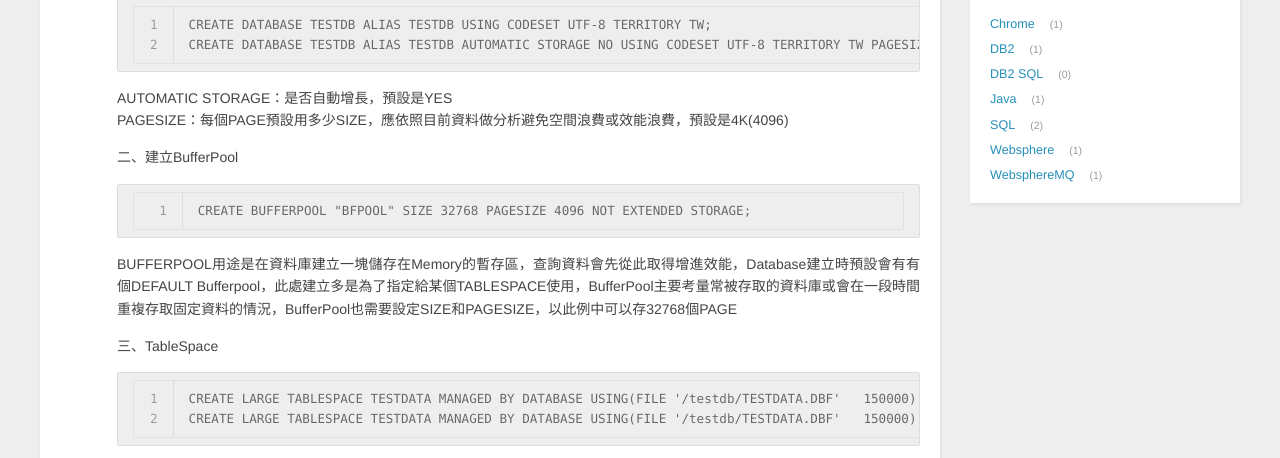
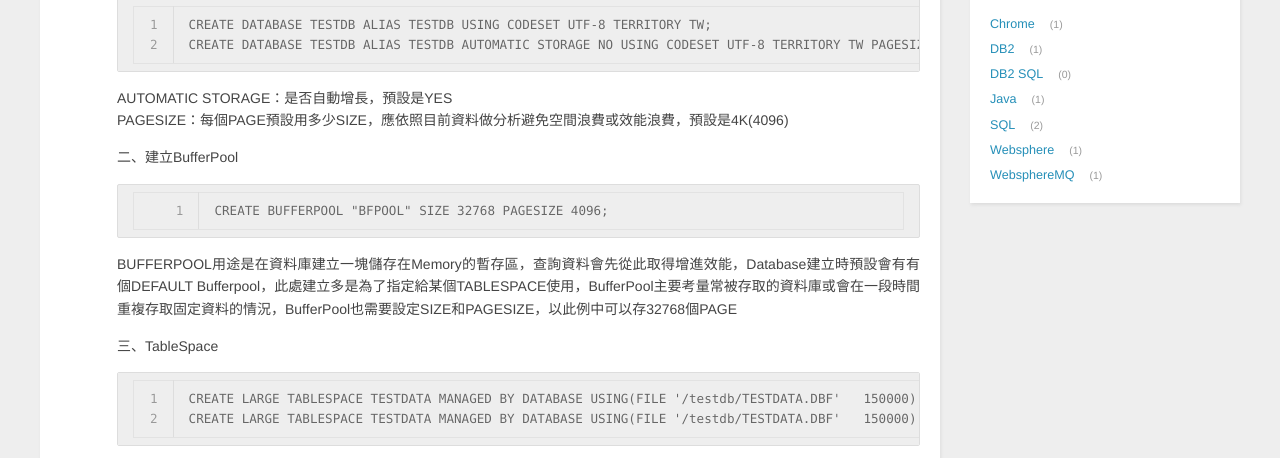
Before and after one commit to ceny4000/ceny4000.github.io, a plain HTML site: page 2017/11/08/DB2指令簡述/index.html in a window 1280 px wide. Shown: the part 286-744 px from the top of the page. Drawn offline with nearby package versions, Linux system fonts and the light colour scheme.

Commit message:
Site updated: 2017-11-24 09:57:58

```diff
--- a/2017/11/08/DB2指令簡述/index.html
+++ b/2017/11/08/DB2指令簡述/index.html
@@ -63,7 +63,7 @@
 
         <p>一、建立資料庫<br><figure class="highlight plain"><table><tr><td class="gutter"><pre><div class="line">1</div><div class="line">2</div></pre></td><td class="code"><pre><div class="line">CREATE DATABASE TESTDB ALIAS TESTDB USING CODESET UTF-8 TERRITORY TW;</div><div class="line">CREATE DATABASE TESTDB ALIAS TESTDB AUTOMATIC STORAGE NO USING CODESET UTF-8 TERRITORY TW PAGESIZE 4096;</div></pre></td></tr></table></figure></p>
 <p>AUTOMATIC STORAGE：是否自動增長，預設是YES<br>PAGESIZE：每個PAGE預設用多少SIZE，應依照目前資料做分析避免空間浪費或效能浪費，預設是4K(4096)</p>
-<p>二、建立BufferPool<br><figure class="highlight plain"><table><tr><td class="gutter"><pre><div class="line">1</div></pre></td><td class="code"><pre><div class="line">CREATE BUFFERPOOL &quot;BFPOOL&quot; SIZE 32768 PAGESIZE 4096 NOT EXTENDED STORAGE;</div></pre></td></tr></table></figure></p>
+<p>二、建立BufferPool<br><figure class="highlight plain"><table><tr><td class="gutter"><pre><div class="line">1</div></pre></td><td class="code"><pre><div class="line">CREATE BUFFERPOOL &quot;BFPOOL&quot; SIZE 32768 PAGESIZE 4096;</div></pre></td></tr></table></figure></p>
 <p>BUFFERPOOL用途是在資料庫建立一塊儲存在Memory的暫存區，查詢資料會先從此取得增進效能，Database建立時預設會有有個DEFAULT Bufferpool，此處建立多是為了指定給某個TABLESPACE使用，BufferPool主要考量常被存取的資料庫或會在一段時間重複存取固定資料的情況，BufferPool也需要設定SIZE和PAGESIZE，以此例中可以存32768個PAGE</p>
 <p>三、TableSpace<br><figure class="highlight plain"><table><tr><td class="gutter"><pre><div class="line">1</div><div class="line">2</div></pre></td><td class="code"><pre><div class="line">CREATE LARGE TABLESPACE TESTDATA MANAGED BY DATABASE USING(FILE &apos;/testdb/TESTDATA.DBF&apos;   150000);</div><div class="line">CREATE LARGE TABLESPACE TESTDATA MANAGED BY DATABASE USING(FILE &apos;/testdb/TESTDATA.DBF&apos;   150000) BUFFERPOOL BFPOOL;</div></pre></td></tr></table></figure></p>
 <p>TableSpace為劃定一塊區域提供資料作儲存，方便之後控管和備份，150000指的是PAGE數量<br>若是沒有指定TableSpace，資料都將進入預設的USERSPACE1<br>每個 TableSpace都可以指定一塊BufferPool做使用，但是同一TableSpace不能指定兩個BufferPool</p>
```
Also changed, not shown: index.html (+1 -1 lines).
